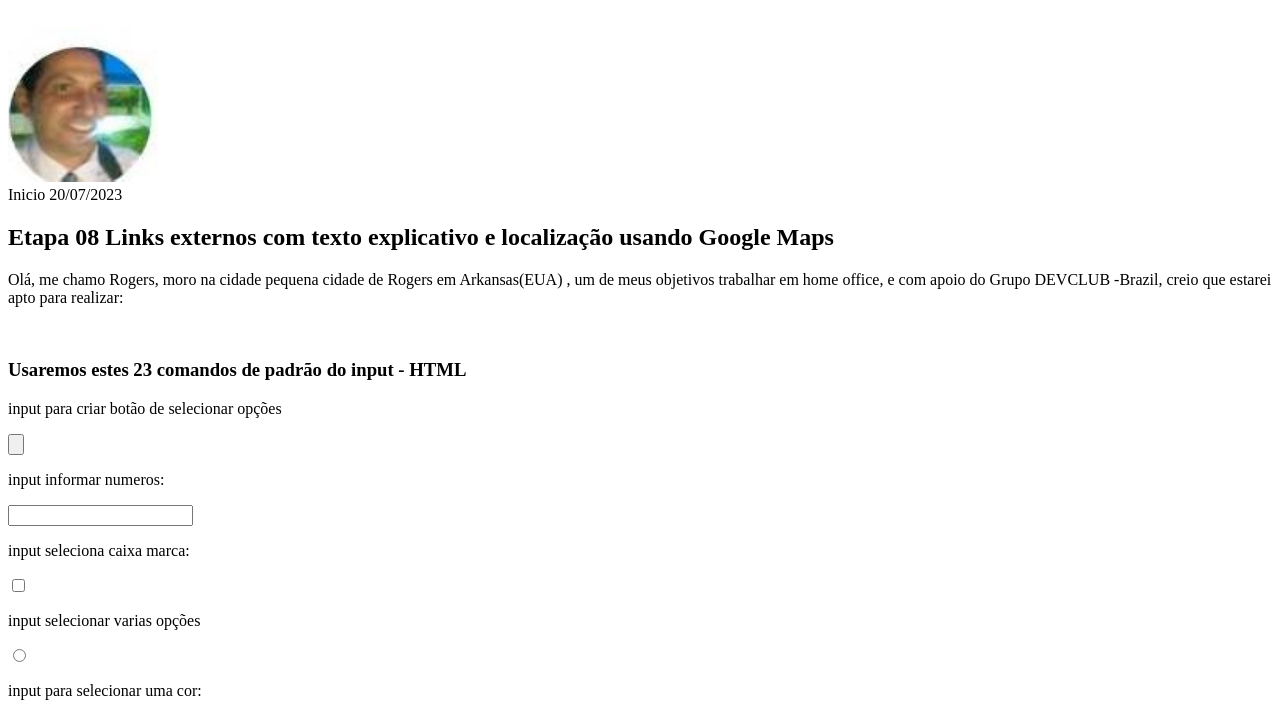
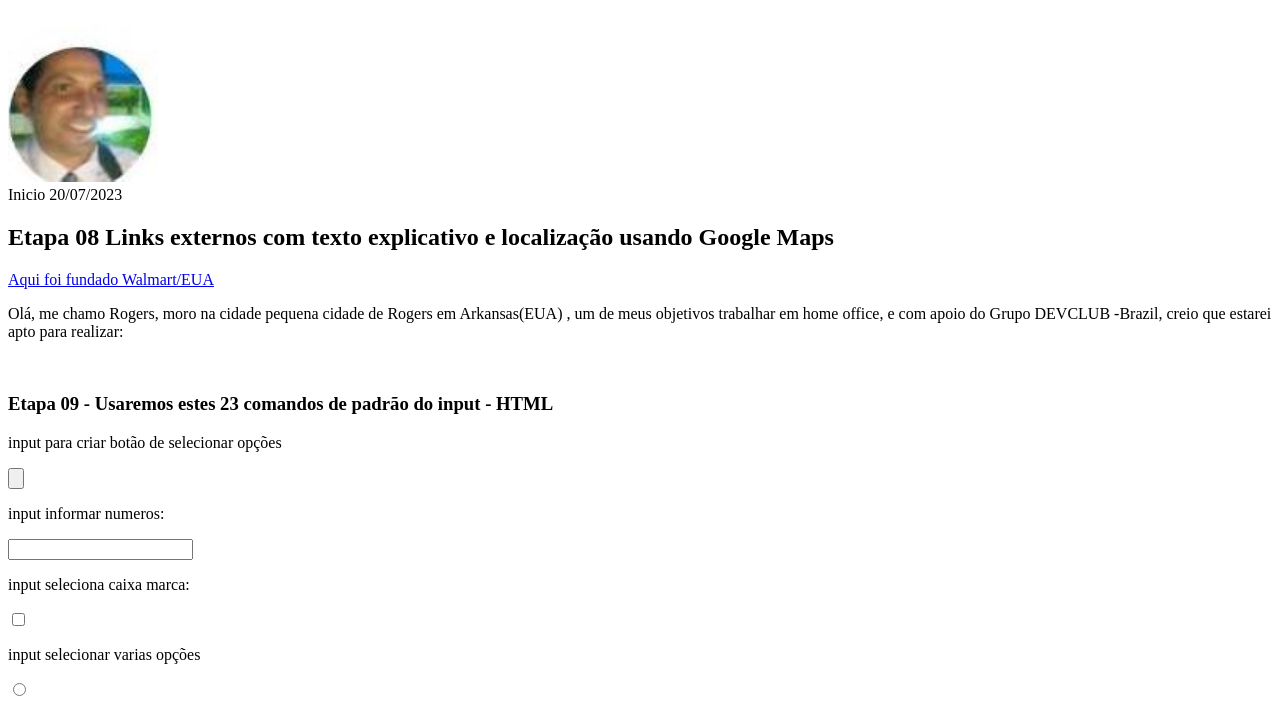
Before and after one commit to rogerdev22/Atualizando-DEVCLUB-ROGERS, a plain HTML site: page index.html in a window 1280 px wide. Shown: the part 79-792 px from the top of the page. Drawn offline with Linux system fonts and the light colour scheme.

Commit message:
Atualizando parametro link google maps

```diff
--- a/index.html
+++ b/index.html
@@ -13,13 +13,15 @@
     <figcaption>Inicio 20/07/2023</figcaption>
 
     <h2>Etapa 08 Links externos com texto explicativo e localização usando Google Maps</h2>
-    <a href="https://www.google.com/maps/place/Rogers,+AR,+EUA/@36.334477,-94.2357116,12z/data=!3m1!4b1!4m6!3m5!1s0x87c910d451c1567d:0xce19becf5373f4d4!8m2!3d36.3335129!4d-94.1256953!16zL20vMHFycnA?entry=ttu"> </a>
+    <a href="https://www.google.com/maps/place/Rogers,+AR,+EUA/@36.334477,-94.2357116,12z/data=!3m1!4b1!4m6!3m5!1s0x87c910d451c1567d:0xce19becf5373f4d4!8m2!3d36.3335129!4d-94.1256953!16zL20vMHFycnA?entry=ttu">Aqui foi fundado Walmart/EUA </a>
+    <br>
     <p>Olá, me chamo Rogers, moro na cidade pequena cidade de Rogers em Arkansas(EUA) , um de meus objetivos trabalhar em home
         office, e com apoio do Grupo DEVCLUB -Brazil, creio que estarei apto para realizar:</p>
+
     <br>
 
 
-    <h3>Usaremos estes 23 comandos de padrão do input - HTML</h3>
+    <h3>Etapa 09 - Usaremos estes 23 comandos de padrão do input - HTML</h3>
 
     <p>input para criar botão de selecionar opções</p>   <input type="button">
     <p>input informar numeros:</p>                       <input type="number">
```
